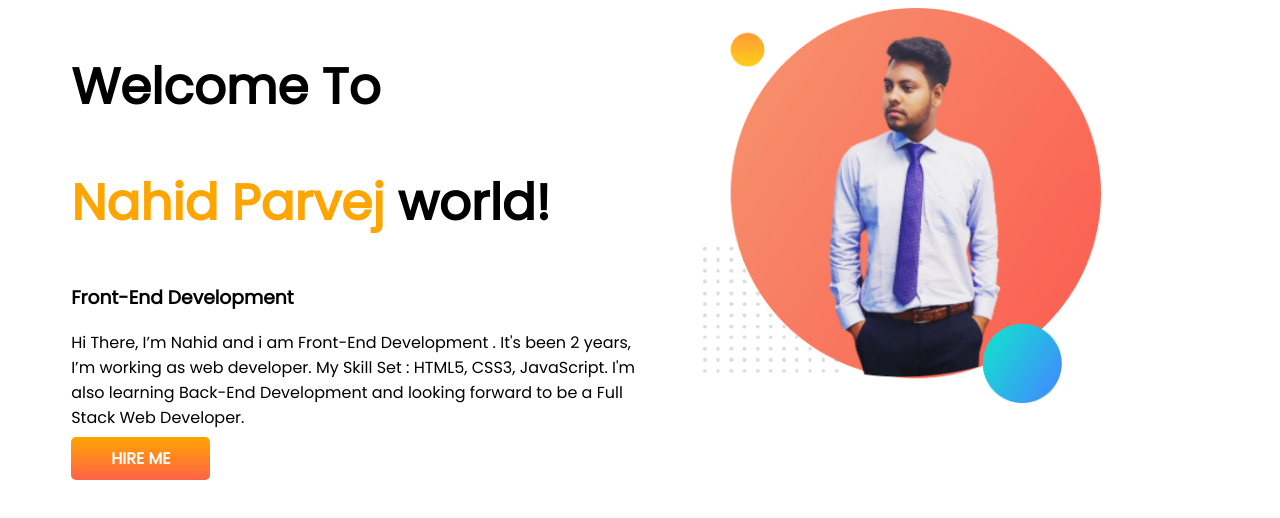
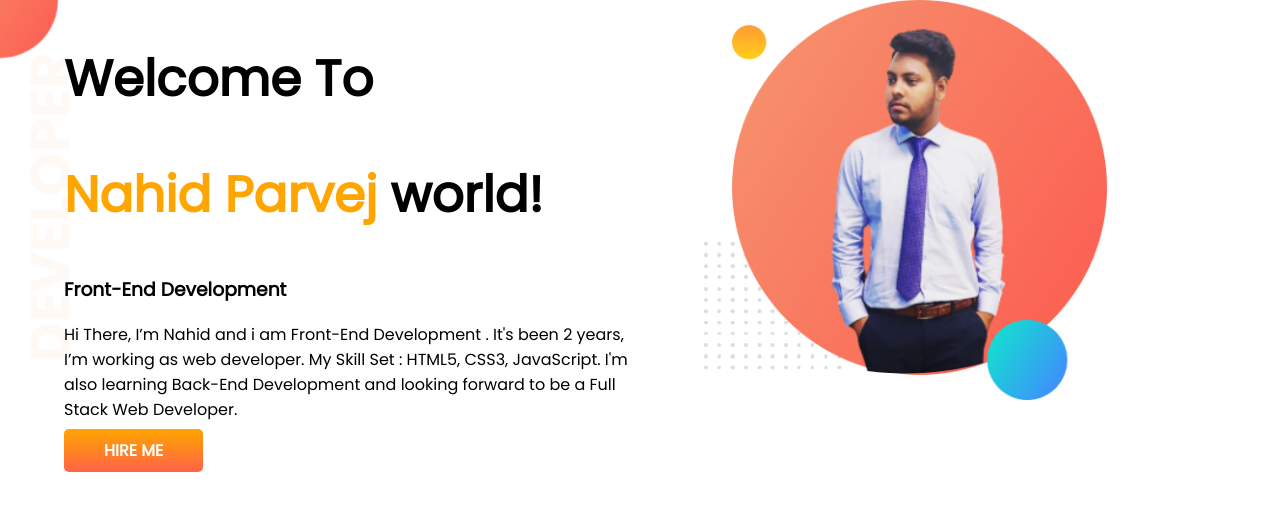
Before and after one commit to Nahid345/developer-portfolio, a plain HTML site: page index.html in a window 1280 px wide. Drawn offline with Linux system fonts and the light colour scheme.

Commit message:
top-banner added

```diff
--- a/index.html
+++ b/index.html
@@ -13,7 +13,7 @@
 </head>
 
 <body>
-    <section>
+    <section class="top-banner">
         <div class="half-width">
             <h1>Welcome To</h1>
             <h1><span class="orange-color">Nahid Parvej</span> world!</h1>
--- a/style.css
+++ b/style.css
@@ -1,5 +1,6 @@
 body {
     font-family: 'Poppins', sans-serif;
+    margin: 0px;
 }
 
 h1 {
@@ -31,3 +32,8 @@ section {
     padding: 10px 40px;
     border-radius: 5px;
 }
+
+.top-banner {
+    background-image: url(images/top-banner.png);
+    background-repeat: no-repeat;
+}
```
